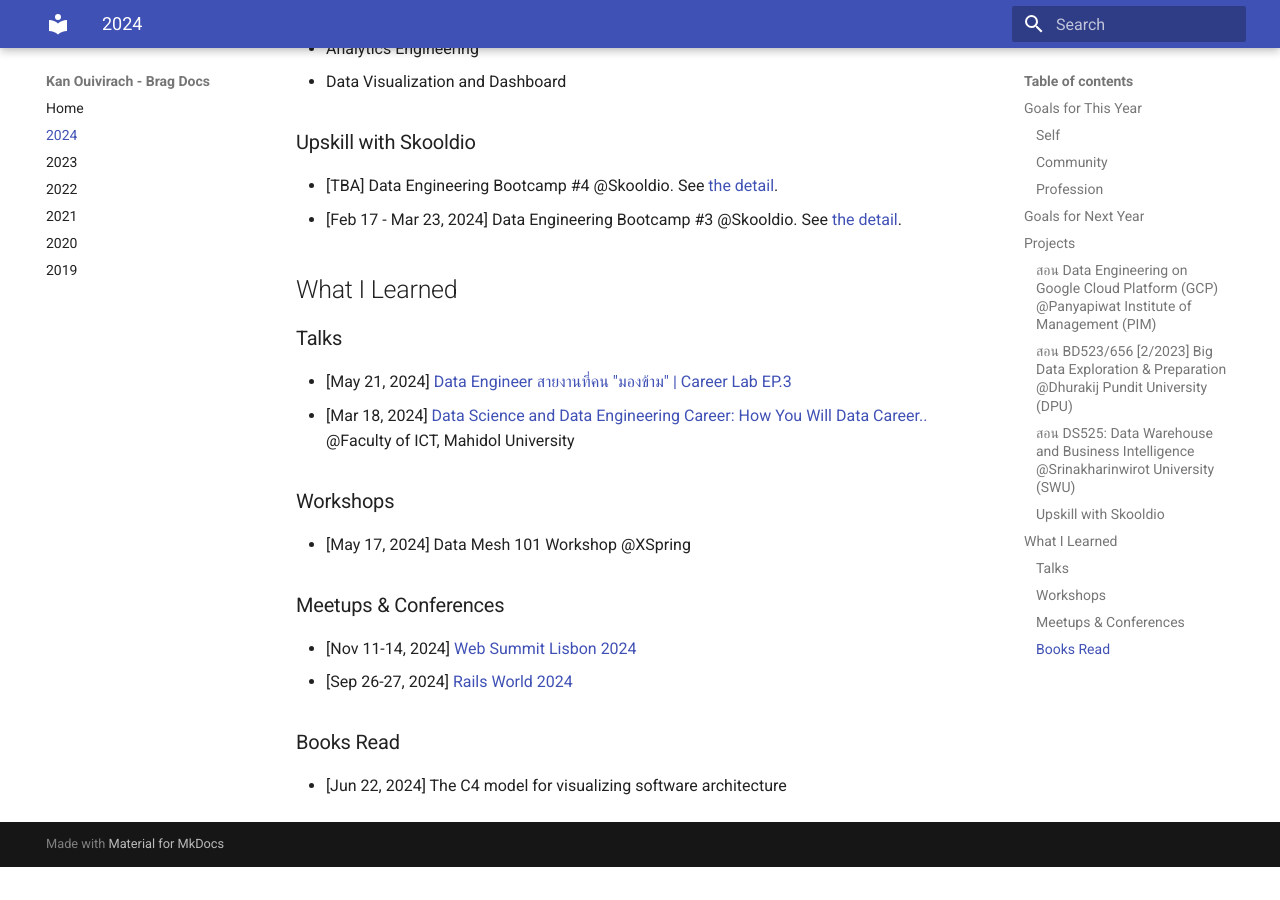
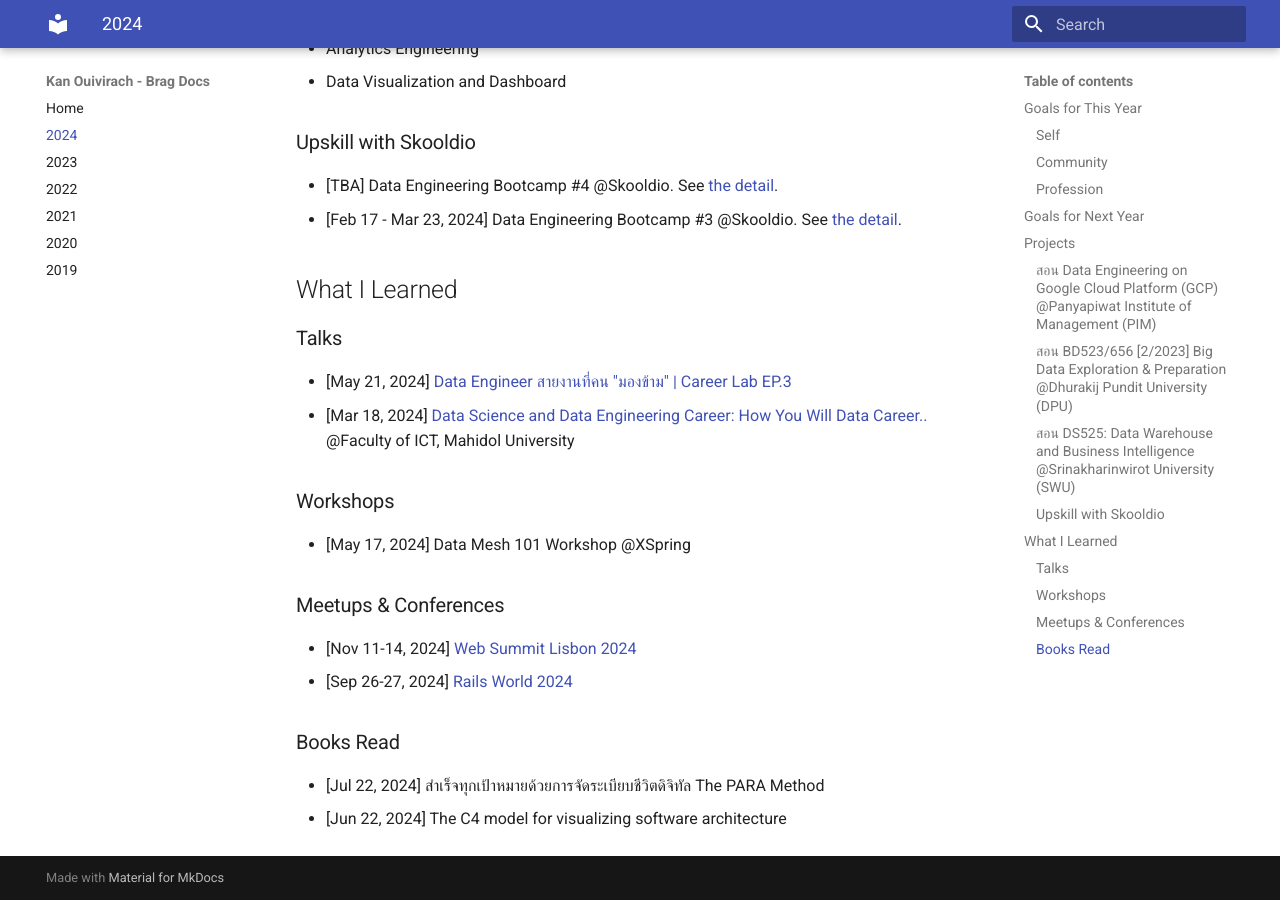
Before and after one commit to zkan/brag-documents, an MkDocs documentation site: the page built from docs/2024.md, in a window 1280 px wide and 900 px high, scrolled down 1997 px. Built offline with MkDocs 1.6.1 and Material for MkDocs 9.7.7, drawn with Linux system fonts in a browser that asks for light colours; before the commit the page ends 2864 px from its top, so only the background shows below that.

Commit message:
Read para method book

```diff
--- a/docs/2024.md
+++ b/docs/2024.md
@@ -94,4 +94,5 @@
 
 ### Books Read
 
+* [Jul 22, 2024] สำเร็จทุกเป้าหมายด้วยการจัดระเบียบชีวิตดิจิทัล The PARA Method
 * [Jun 22, 2024] The C4 model for visualizing software architecture
```
